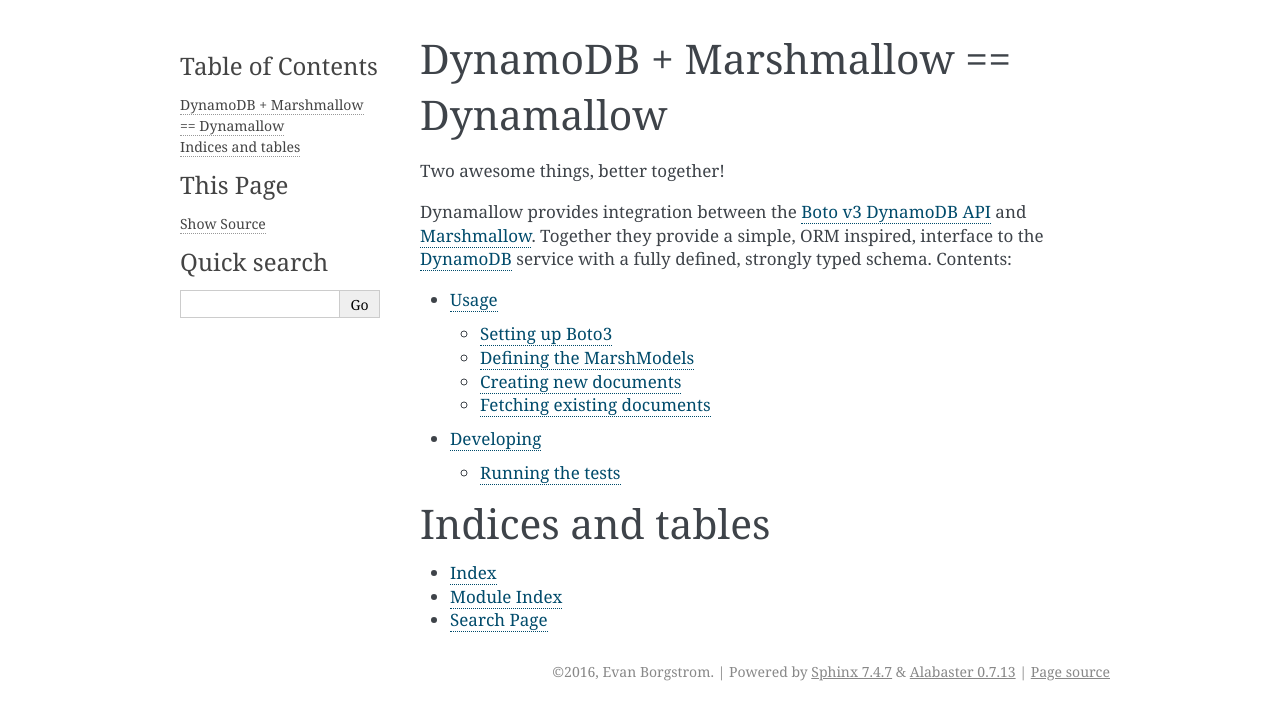
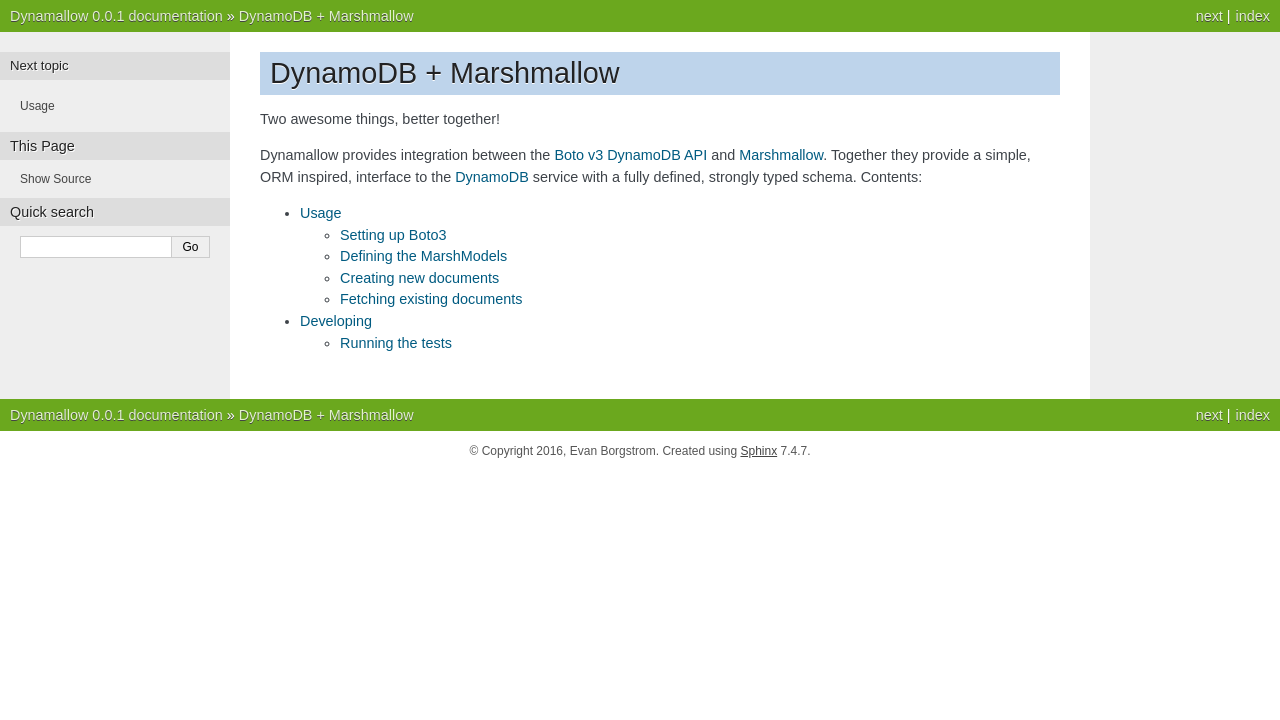
Before and after one commit to NerdWalletOSS/dynamorm, a Sphinx documentation site: the page built from docs/index.rst, in a window 1280 px wide. Shown: the top 720 px of the page. Built offline with Sphinx 7.4.7, drawn with Linux system fonts in a browser that asks for light colours.

Commit message:
Minor doc tweaks
[ci skip]

```diff
--- a/docs/conf.py
+++ b/docs/conf.py
@@ -124,7 +124,7 @@
 # The theme to use for HTML and HTML Help pages.  See the documentation for
 # a list of builtin themes.
 #
-html_theme = 'alabaster'
+html_theme = 'nature'
 
 # Theme options are theme-specific and customize the look and feel of a theme
 # further.  For a list of options available for each theme, see the
--- a/docs/index.rst
+++ b/docs/index.rst
@@ -14,14 +14,6 @@
    developing
 
 
-Indices and tables
-==================
-
-* :ref:`genindex`
-* :ref:`modindex`
-* :ref:`search`
-
-
 .. _Boto v3 DynamoDB API: http://boto3.readthedocs.io/en/latest/guide/dynamodb.html
 .. _Marshmallow: https://marshmallow.readthedocs.io/en/latest/
 .. _DynamoDB: http://aws.amazon.com/dynamodb/
```
Also changed, not shown: other parts of docs/index.rst (+2 -2 lines), 1 other file.
